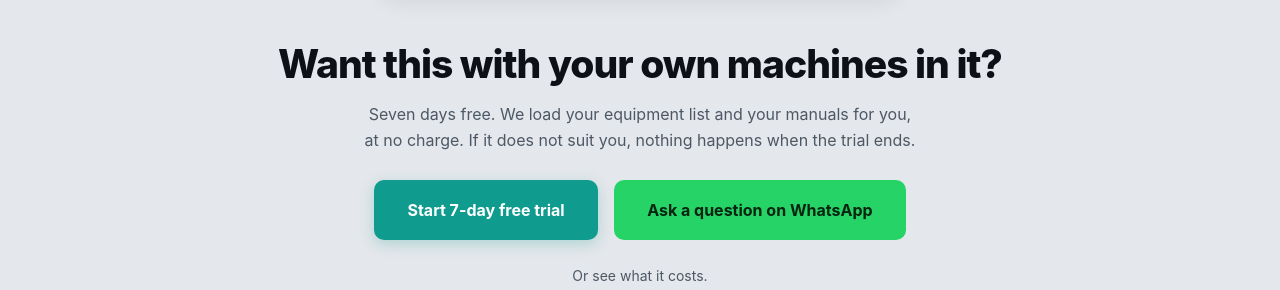
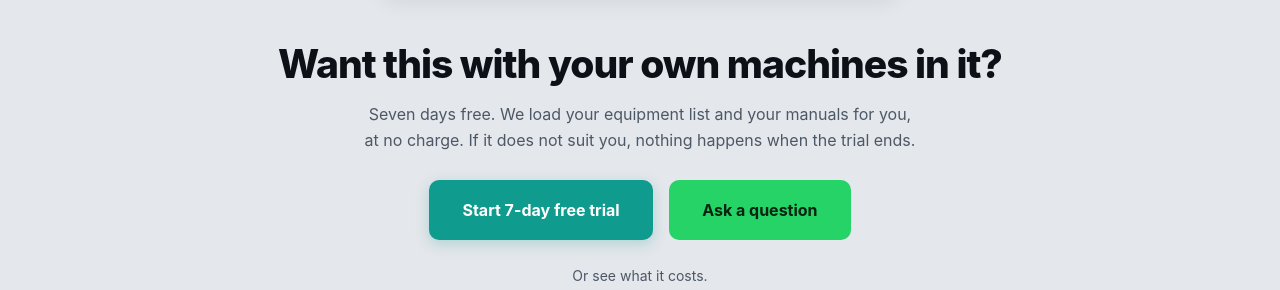
Before and after one commit to xeebawan2-commits/hsbfix-org, a plain HTML site: page demo.html in a window 1280 px wide. Shown: the part 1899-2189 px from the top of the page. Drawn offline with Linux system fonts and the light colour scheme.

Commit message:
Add files via upload

```diff
--- a/demo.html
+++ b/demo.html
@@ -559,7 +559,7 @@
     <h2>Want this with your own machines in it?</h2>
     <p style="color:var(--muted);max-width:560px;margin:10px auto 20px">Seven days free. We load your equipment list and your manuals for you, at no charge. If it does not suit you, nothing happens when the trial ends.</p>
     <a href="signup.html" class="btn btn-primary btn-lg">Start 7-day free trial</a>
-    <a href="https://wa.me/923162364074" class="btn btn-wa btn-lg">Ask a question on WhatsApp</a>
+    <a href="https://wa.me/923162364074" class="btn btn-wa btn-lg">Ask a question</a>
     <p style="color:var(--muted);font-size:14px;margin-top:18px">Or see <a href="pricing.html">what it costs</a>.</p>
   </div>
 </section>
```
Also changed, not shown: index.html (+1 -1 lines).
